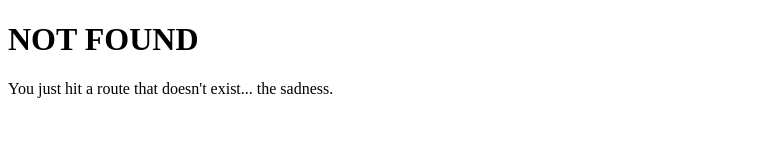
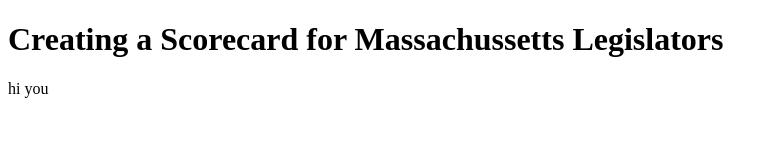
Before and after one commit to aholachek/aholachek.github.io, a Gatsby site: page /portfolio/progressiveMass in a window 1280 px wide. Before the commit this address had no page. Shown: the whole page, without its empty margins (0-778 px from the left). Built offline with nearby package versions, Linux system fonts and the light colour scheme; Gatsby itself is replaced by a stand-in of ours.

Commit message:
adding pages

```diff
--- a/package.json
+++ b/package.json
@@ -6,6 +6,7 @@
   "dependencies": {
     "animejs": "^2.2.0",
     "charming": "^2.0.2",
+    "fs": "^0.0.1-security",
     "gatsby": "^1.9.172",
     "gatsby-link": "^1.6.34",
     "gatsby-plugin-react-helmet": "^2.0.3",
--- a/src/components/Header/index.js
+++ b/src/components/Header/index.js
@@ -13,7 +13,6 @@ function renderLinks(path) {
 }
 
 const Header = ({ path }) => {
-  debugger
   return (
     <nav className="header">
       <div>
--- a/src/components/Post/index.js
+++ b/src/components/Post/index.js
@@ -1,20 +1,53 @@
-import React, { Component } from 'react'
-import PropTypes from 'prop-types'
+import React, { Component } from "react"
+import PropTypes from "prop-types"
+import anime from "animejs"
 
 class Post extends Component {
-  static defaultProps = {
+  static propTypes = {
+    children: PropTypes.node,
+    title: PropTypes.string
   }
 
-  static propTypes = {
+  componentDidMount() {
+    if (this.props.animatingOut) return
+    const content = this.el.querySelector(".page--post__content")
+    anime
+      .timeline()
+      .add({
+        delay: 500,
+        begin: () => {
+          content.style.display = "block"
+        },
+        targets: content,
+        translateY: ["50vh", 0],
+        opacity: [0, 1],
+        easing: "easeInSine",
+        duration: 300
+      })
+      .add({
+        targets: content.querySelectorAll("li"),
+        opacity: [0, 1],
+        delay: (x, i) => i * 200,
+        duration: 250,
+        easing: "easeInSine",
+        offset: "-=100"
+      })
   }
 
-  state = {
-  }
-
-
-
   render() {
-    return (<div>Post</div>)
+    const { title, children } = this.props
+    return (
+      <div className="page--post" ref={el => (this.el = el)}>
+        <div>
+          <div className="page--post__header">
+            <h1>{title}</h1>
+          </div>
+          <div className="page--post__content" style={{ display: "none" }}>
+            <div>{children}</div>
+          </div>
+        </div>
+      </div>
+    )
   }
 }
 
--- a/src/components/PresentationList/index.js
+++ b/src/components/PresentationList/index.js
@@ -18,7 +18,7 @@ class PresentationList extends Component {
     anime
       .timeline()
       .add({
-        delay: 400,
+        delay: 500,
         begin: () => {
           content.style.display = "block"
         },
@@ -26,19 +26,21 @@ class PresentationList extends Component {
         translateY: ["50vh", 0],
         opacity: [0, 1],
         easing: "easeInSine",
-        duration: 400
+        duration: 300
       })
       .add({
         targets: content.querySelectorAll("li"),
         opacity: [0, 1],
-        delay: (x, i) => i * 100,
-        duration: 200,
+        delay: (x, i) => i * 200,
+        duration: 250,
         easing: "easeInSine",
+        offset: '-=100'
       })
   }
 
   render() {
     const { links, title } = this.props
+    console.log(links)
     return (
       <div className="page--list" ref={el => (this.el = el)}>
         <div>
@@ -53,7 +55,14 @@ class PresentationList extends Component {
             >
               {links.map(l => (
                 <li style={{ opacity: 0 }}>
-                  {l.external ? <a href={l.href}>{l.text}</a> : <Link to={l.href}>{l.text}</Link>}
+                  {l.external ? (
+                    <a href={l.to}>{l.text}</a>
+                  ) : (
+                    <Link to={l.to}>
+                      {l.text}
+                      {!!l.img && <img src={l.img} />}
+                    </Link>
+                  )}
                 </li>
               ))}
             </ul>
--- /dev/null
+++ b/src/pages/portfolio/progressiveMass/index.js
@@ -0,0 +1,22 @@
+import React, { Component } from 'react'
+import PropTypes from 'prop-types'
+import Post from '../../../components/Post'
+
+class ProgressiveMassPage extends Component {
+
+  static propTypes = {
+  }
+
+  state = {
+  }
+
+
+
+  render() {
+    return (<Post title="Creating a Scorecard for Massachussetts Legislators">
+      hi you
+    </Post>)
+  }
+}
+
+export default ProgressiveMassPage
--- a/src/styles/mixins.scss
+++ b/src/styles/mixins.scss
@@ -1,5 +1,5 @@
 @mixin page-content () {
-  padding-top: 5rem;
+  padding-top: 4rem;
   margin-left: auto;
   margin-right: auto;
   padding-left: 1rem;
--- a/src/styles/pages/post.scss
+++ b/src/styles/pages/post.scss
@@ -0,0 +1,43 @@
+.page--post__header {
+  @include page-content();
+  h1 {
+    font-size: 3rem;
+    @media (min-width: $screen-lg) {
+      font-size: 5rem;
+    }
+    margin-bottom: 3rem;
+    line-height: 1.1;
+  }
+}
+
+.page--post__content {
+  background-color: white;
+  min-height: 50vh;
+  display: block;
+  color: var(--darker-color);
+  padding-bottom: 4rem;
+  > div {
+    @include page-content();
+  }
+
+  a {
+    transition: background-position 0.15s 0.1s;
+    background-image: linear-gradient(
+      to bottom,
+      var(--lighter-color) 0%,
+      var(--lighter-color) 100%
+    );
+    background-size: 100%;
+    background-repeat: no-repeat;
+    background-position: 0 2.6rem;
+    &:hover {
+      cursor: pointer;
+      background-image: linear-gradient(
+        to bottom,
+        var(--lighter-color) 0%,
+        var(--lighter-color) 100%
+      );
+      background-position: 0 0;
+    }
+  }
+}
```
Also changed, not shown: src/pages/index.js (+8 -1 lines), src/pages/portfolio.js (+23 -2 lines), src/pages/portfolio/redesigningADS/index.js (added, +26 -0 lines), src/styles/pages/presentation_list.scss (+8 -3 lines), src/pages/portfolio/adsAuthorNetworks/assets/network-thumbnail.png (added), src/pages/portfolio/progressiveMass/assets/progressive-mass-thumbnail.png (added), src/pages/portfolio/reactionGifGenerator/assets/reaction-gif-thumbnail.gif (added), src/pages/portfolio/redesigningADS/assets/bbb_full_page.png (added), 1 other file.
